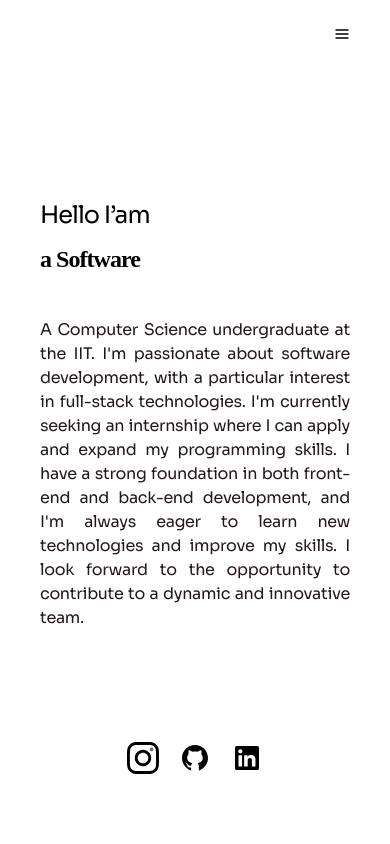
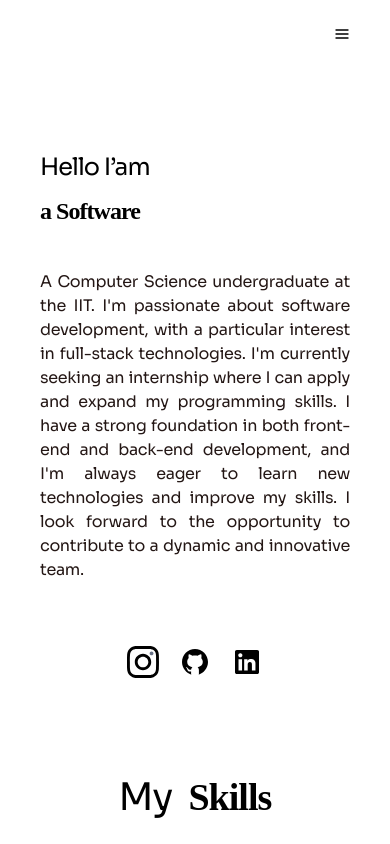
Before and after one commit to salmanfaraj06/portfoilo, a React (Vite) app: page / in a window 390 px wide. Shown: the top 844 px of the page. Built offline with nearby package versions, Linux system fonts and the light colour scheme; no server answers; a web font is replaced by a local one.

Commit message:
Update aboutme component styles

```diff
--- a/src/components/aboutme.jsx
+++ b/src/components/aboutme.jsx
@@ -38,7 +38,7 @@ function AboutMe() {
   }, [charIndex, textIndex, texts, isDeleting]);
 
   return (
-    <div className="mx-auto max-w-6xl py-24 sm:py-12 my-16 flex items-center justify-center sm-flex-row md:flex-col flex-row sm:px-5 sm:mx-5">
+    <div className="mx-auto max-w-6xl py-24 sm:py-0 my-16 flex items-center justify-center sm-flex-row md:flex-col flex-row sm:px-5 sm:mx-5">
       <div className="flex-[.5] space-y-8 sm:mt-4">
         <div className="flex flex-row md:flex-col space-x-4 md:space-x-0 md:space-y-4 mb-2">
           <Text
```
